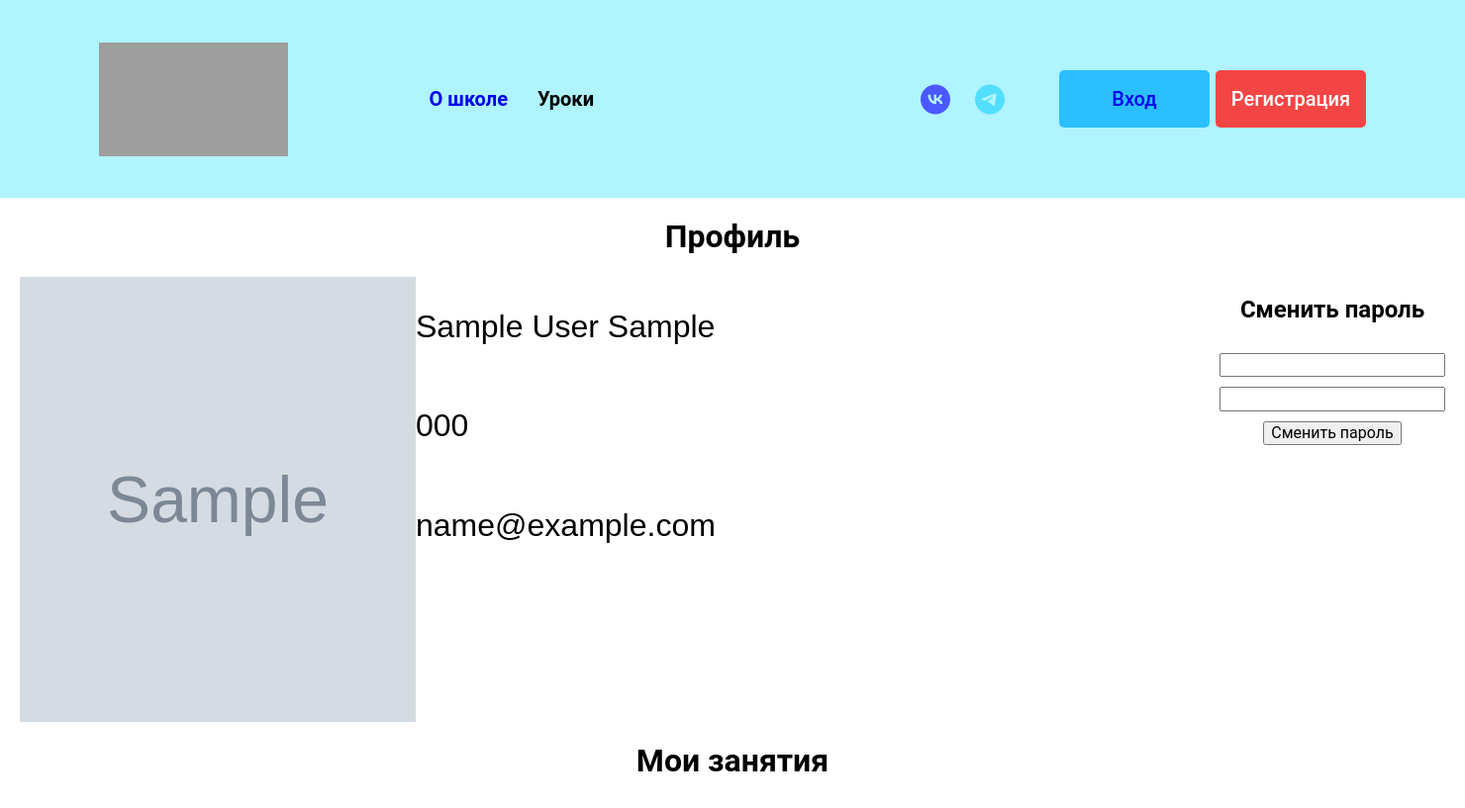
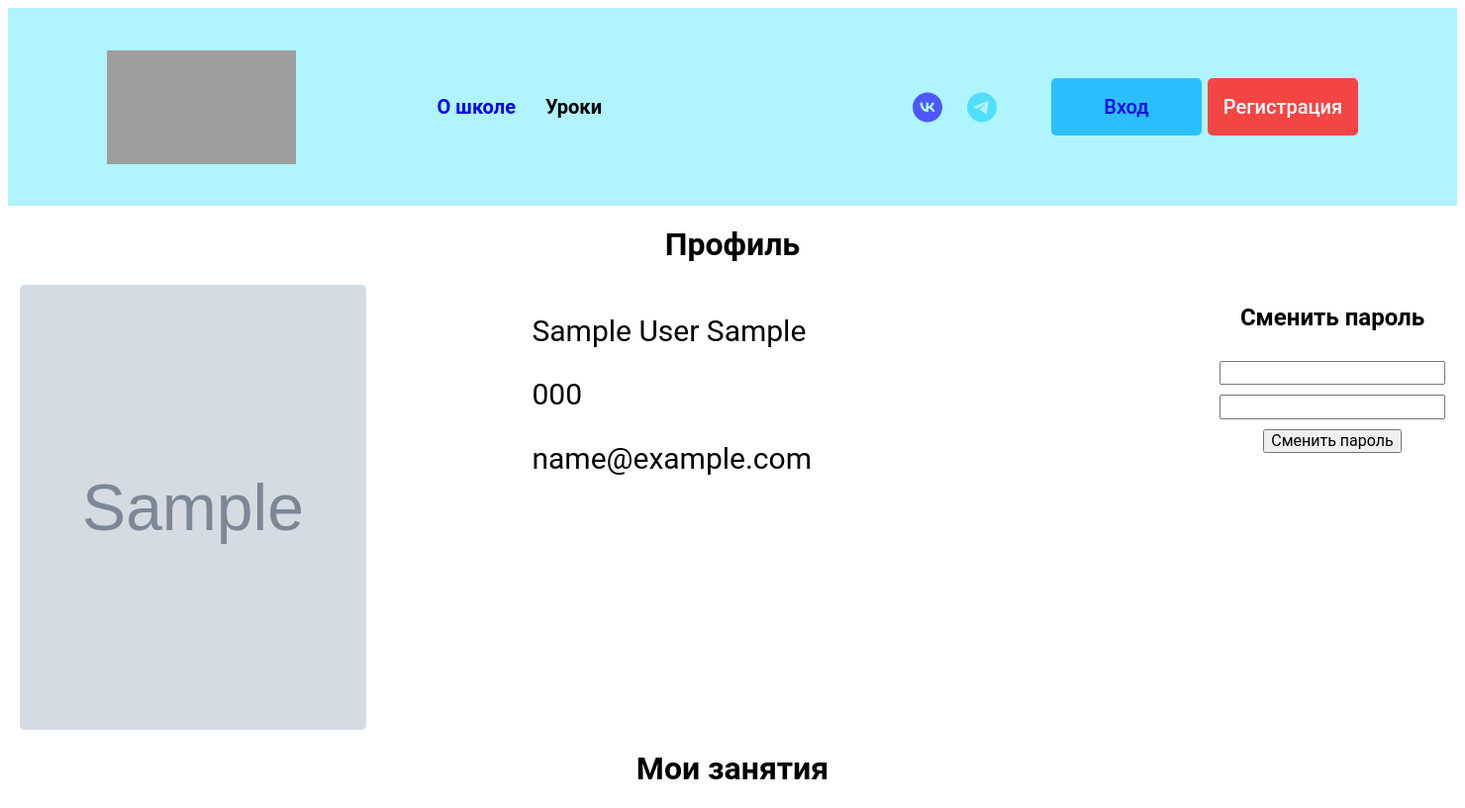
Before and after one commit to AJlekCandr-proff/Enlish_Yekaterinburg, a Django app: page /ru/account in a window 1480 px wide. Shown: the whole page at 99% size. Before the commit the page ends 780 px from the top, so only its background shows below. Run offline with Django 5.2, Linux system fonts and the light colour scheme; tables that the repository leaves empty hold one stand-in row (values such as "Sample post"); grey boxes marked "Sample" are stand-in pictures; grey boxes are pictures that could not be loaded.

Commit message:
feat: Update templates and styles for them.

```diff
--- a/English_Ekb/school/static/styles/account.css
+++ b/English_Ekb/school/static/styles/student.css
@@ -1,5 +1,3 @@
-html, body {height: 100%; margin: 0}
-
 h1 {text-align: center}
 
 
@@ -18,9 +16,9 @@ h1 {text-align: center}
     align-items: flex-start;
 }
 
-.user {width: 680px; display: flex; justify-content: space-between}
+.user {width: 800px; display: flex; justify-content: space-between}
 
-.profile-avatar {height: 450px; width: 400px}
+.profile-avatar {height: 450px; width: 350px; border-radius: 5px}
 
 .user-information {
     display: flex;
@@ -28,9 +26,10 @@ h1 {text-align: center}
     justify-items: left;
     width: 560px;
     font-family: Manrope, sans-serif;
-    font-size: 32px;
-    font-weight: 500;
+    font-weight: 600;
 }
+
+.personal {font-size: 30px;}
 
 .profile-settings {
     display: flex;
--- a/English_Ekb/templates/school/base.html
+++ b/English_Ekb/templates/school/base.html
@@ -7,7 +7,11 @@
 
     <link href="{% static 'styles/base.css' %}" rel="stylesheet" type="text/css">
     <link href="{% static 'styles/header.css' %}" rel="stylesheet" type="text/css">
-    {% block head %}{% endblock %}
+
+    {% block head %}
+
+    {% endblock %}
+
     <title>{% block title %}Онлайн-школа английского в Екатеринбурге{% endblock %}</title>
 
 </head>
--- a/English_Ekb/templates/school/components/header.html
+++ b/English_Ekb/templates/school/components/header.html
@@ -1,4 +1,5 @@
 {% load static %}
+
 
 <div class="header-main">
     <div class="header-content">
--- a/English_Ekb/templates/school/pages/account.html
+++ b/English_Ekb/templates/school/pages/account.html
@@ -1,12 +1,12 @@
-{% extends 'school/base.html' %}
+{% extends 'school/base.html'%}
+
 {% load static %}
 
 {% block head %}
-    <link rel="stylesheet" href="{% static 'styles/account.css' %}" type="text/css">
-{% endblock %}
+    <title>{% block title %}Личный кабинет{% endblock %}</title>
 
-{% block title %}
-    Личный кабинет - {{ block.super }}
+        <link rel="stylesheet" href="{% static 'styles/student.css' %}" type="text/css">
+
 {% endblock %}
 
 {% block content %}
@@ -18,9 +18,8 @@
                 <div class="user">
                     <img class="profile-avatar" src="{{ user_profile.avatar.url }}" alt="profile-avatar.svg"/>
 
-                    <div style=" font-family: Manrope, sans-serif; font-size: 32px; font-weight: 500;"
-                         class="user-information">
-                        <p>{{ user_profile.first_name }} {{ user_profile.last_name }} {{ user_profile.patronymic }}</p>
+                    <div class="personal">
+                        <p>{{ user_profile.first_name }} {{ user_profile.last_name  }} {{ user_profile.patronymic }}</p>
                         <p>{{ user_profile.phone }}</p>
                         <p>{{ user_profile.mail }}</p>
                     </div>
@@ -46,4 +45,5 @@
             <h1>Мои занятия</h1>
         </div>
     </div>
+
 {% endblock %}
--- a/English_Ekb/templates/school/pages/home.html
+++ b/English_Ekb/templates/school/pages/home.html
@@ -1,12 +1,14 @@
 {% extends 'school/base.html' %}
+
 {% load static %}
+
 {% block head %}
     <link href="{% static 'styles/home.css' %}" rel="stylesheet" type="text/css">
 {% endblock %}
+
 {% block content %}
-
-
     <div class="home-page">
         <h1>Главная страница</h1>
     </div>
+
 {% endblock %}
--- a/English_Ekb/templates/school/pages/teachers.html
+++ b/English_Ekb/templates/school/pages/teachers.html
@@ -1,4 +1,5 @@
 {% extends 'school/base.html' %}
+
 {% block title %}
     Наши преподаватели - {{ block.super }}
 {% endblock %}
```
